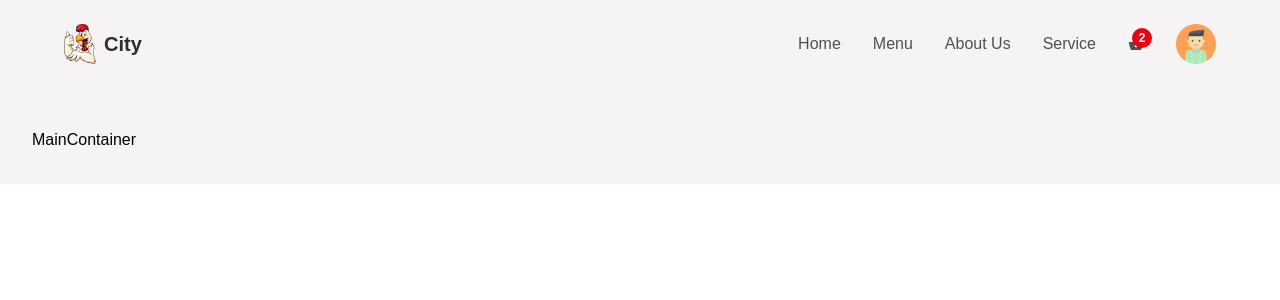
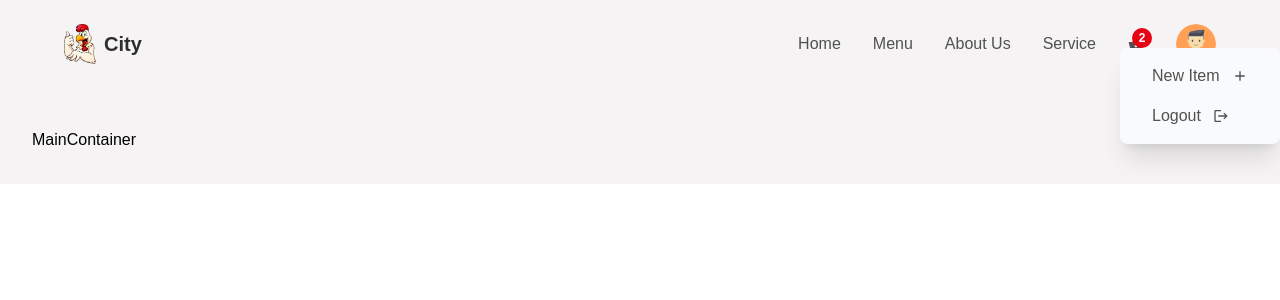
Before and after one commit to abdullah-al-feroz/resturant-app, a React (Create React App) app: page / in a window 1280 px wide. Shown: the top 300 px of the page. Built offline with nearby package versions, Linux system fonts and the light colour scheme.

Commit message:
LocalStorage and Logout Added

```diff
--- a/src/components/Header.jsx
+++ b/src/components/Header.jsx
@@ -1,11 +1,11 @@
 import React from 'react'
 import Logo from './../img/logo.png'
-import { MdShoppingBasket } from 'react-icons/md'
+import { MdShoppingBasket, MdAdd, MdLogout } from 'react-icons/md'
 import { motion } from 'framer-motion'
 import Avatar from './../img/avatar.png'
 import { Link } from 'react-router-dom'
 import { getAuth, signInWithPopup, GoogleAuthProvider } from "firebase/auth";
-import {app} from './firebase.config'
+import { app } from './firebase.config'
 import { actionType } from '../context/reducer'
 import { useStateValue } from '../context/StateProvider'
 
@@ -13,14 +13,17 @@ const Header = () => {
   const firebaseAuth = getAuth(app);
   const provider = new GoogleAuthProvider();
 
-  const [{user}, dispatch] = useStateValue()
+  const [{ user }, dispatch] = useStateValue()
 
   const login = async () => {
-    const {user:{refreshToken, providerData}} = await signInWithPopup(firebaseAuth, provider);
+    if (!user) {
+      const { user: { refreshToken, providerData } } = await signInWithPopup(firebaseAuth, provider);
       dispatch({
         type: actionType.SET_USER,
         user: providerData[0]
-    })
+      });
+      localStorage.setItem('user', JSON.stringify(providerData[0]))
+    }
   };
   return (
     <header className='fixed z-50 w-screen p-6 px-16'>
@@ -52,11 +55,16 @@ const Header = () => {
           <div className='relative'>
             <motion.img
               whileTap={{ scale: 0.6 }}
-            src={Avatar}
-            className='w-10 min-w-[40px] h-10 min-h-[40px] drop-shadow-*l cursor-pointer'
+              src={user ? user.photoURL : Avatar}
+              className='w-10 min-w-[40px] h-10 min-h-[40px] drop-shadow-*l cursor-pointer rounded-full'
               alt='userprofile'
               onClick={login}
             />
+          </div>
+          <div className='w-40 bg-gray-50 shadow-xl rounded-lg flex flex-col absolute top-12 right-0 px-4 py-2'>
+            <p className='px-4 py-2 flex items-center gap-3 cursor-pointer hover:bg-slate-100 transition-all duration-100 ease-in-out text-textColor text-base'>New Item <MdAdd/></p>
+            <p className='px-4 py-2 flex items-center gap-3 cursor-pointer hover:bg-slate-100 transition-all duration-100 ease-in-out text-textColor text-base'>Logout <MdLogout/></p>
+
           </div>
         </div>
       </div>
--- a/src/context/initialState.js
+++ b/src/context/initialState.js
@@ -1,3 +1,7 @@
+import {fetchUser} from "../utils/fetchLocalStorageData";
+
+const userInfo = fetchUser()
+
 export const initialState ={
-    user : null,
+    user : userInfo,
 }
--- /dev/null
+++ b/src/utils/fetchLocalStorageData.js
@@ -0,0 +1,5 @@
+export const fetchUser = () =>{
+    const userInfo = localStorage.getItem("user")!=="undefined"
+    ? JSON.parse(localStorage.getItem("user")): localStorage.clear();
+    return userInfo;
+}
```
Lines whose indentation alone changed are shown as unchanged.
